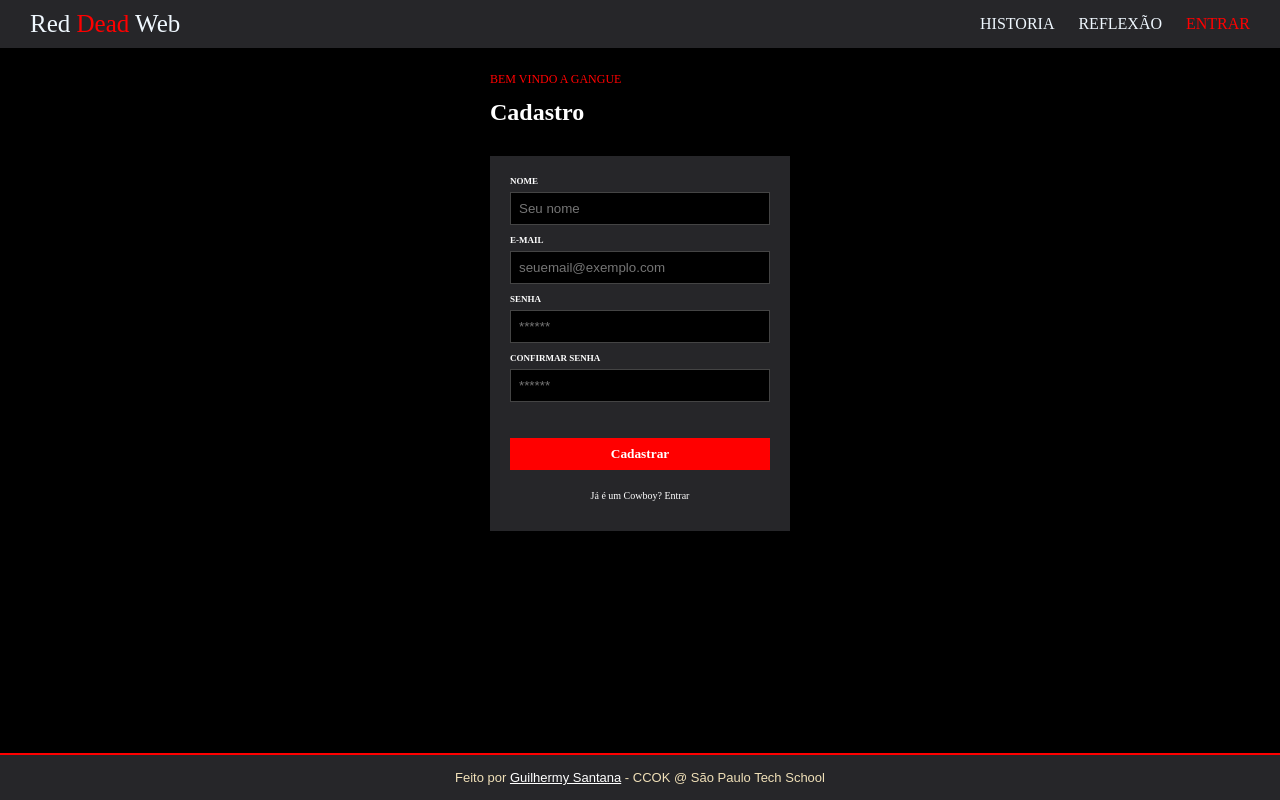
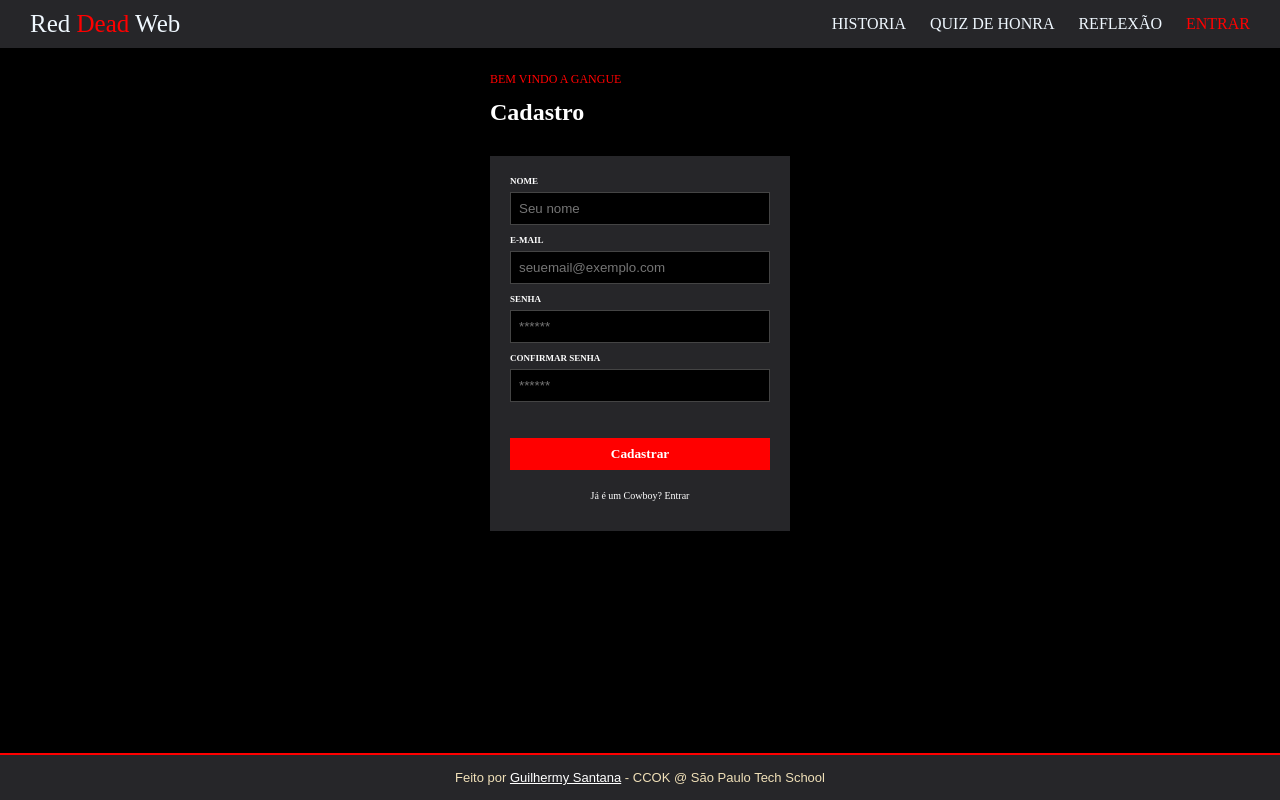
Before and after one commit to guilhermysantana/Projeto_Individual_PI, a website: page public/tela_cadastro.html in a window 1280 px wide. Drawn offline with Linux system fonts and the light colour scheme; a web font is replaced by a local one.

Commit message:
Adicionando o quiz a nav bar

```diff
--- a/public/tela_cadastro.html
+++ b/public/tela_cadastro.html
@@ -23,6 +23,7 @@
             </div>
             <nav class="nav-links">
                 <a href="tela_historia.html">HISTORIA</a>
+                <a href="tela_quiz">QUIZ DE HONRA</a>
                 <a href="tela_reflexao.html">REFLEXÃO</a>
                 <a href="tela_login.html" class="entrar" id="linkPerfil">ENTRAR</a>
                 <a href="#" class="entrar" id="linkSair" onclick="limparSessao()" style="display: none;">SAIR</a>
```
Also changed, not shown: public/index.html (+1 -0 lines), public/tela_historia.html (+1 -0 lines), public/tela_login.html (+1 -0 lines), public/tela_reflexao.html (+1 -0 lines).
